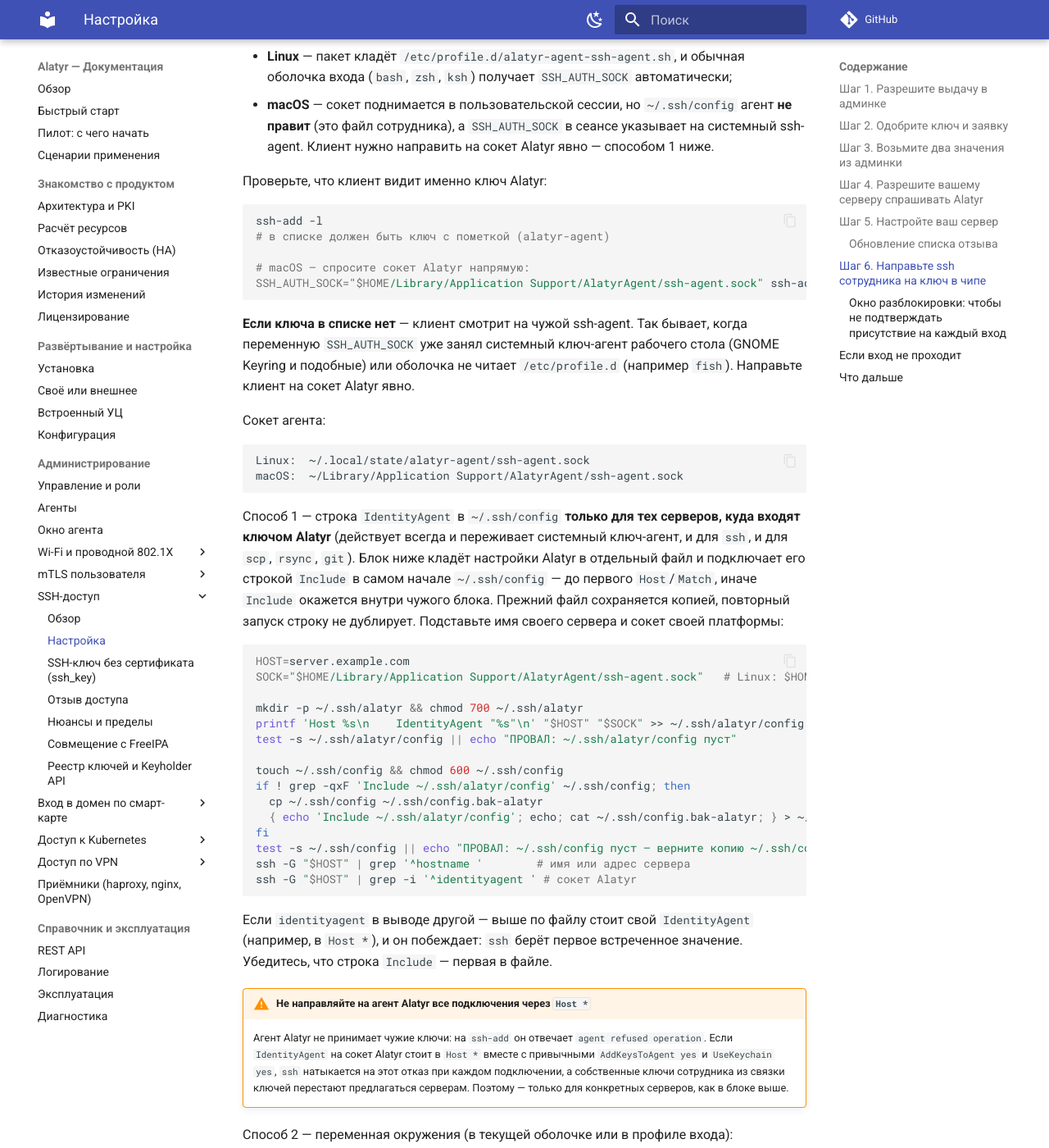
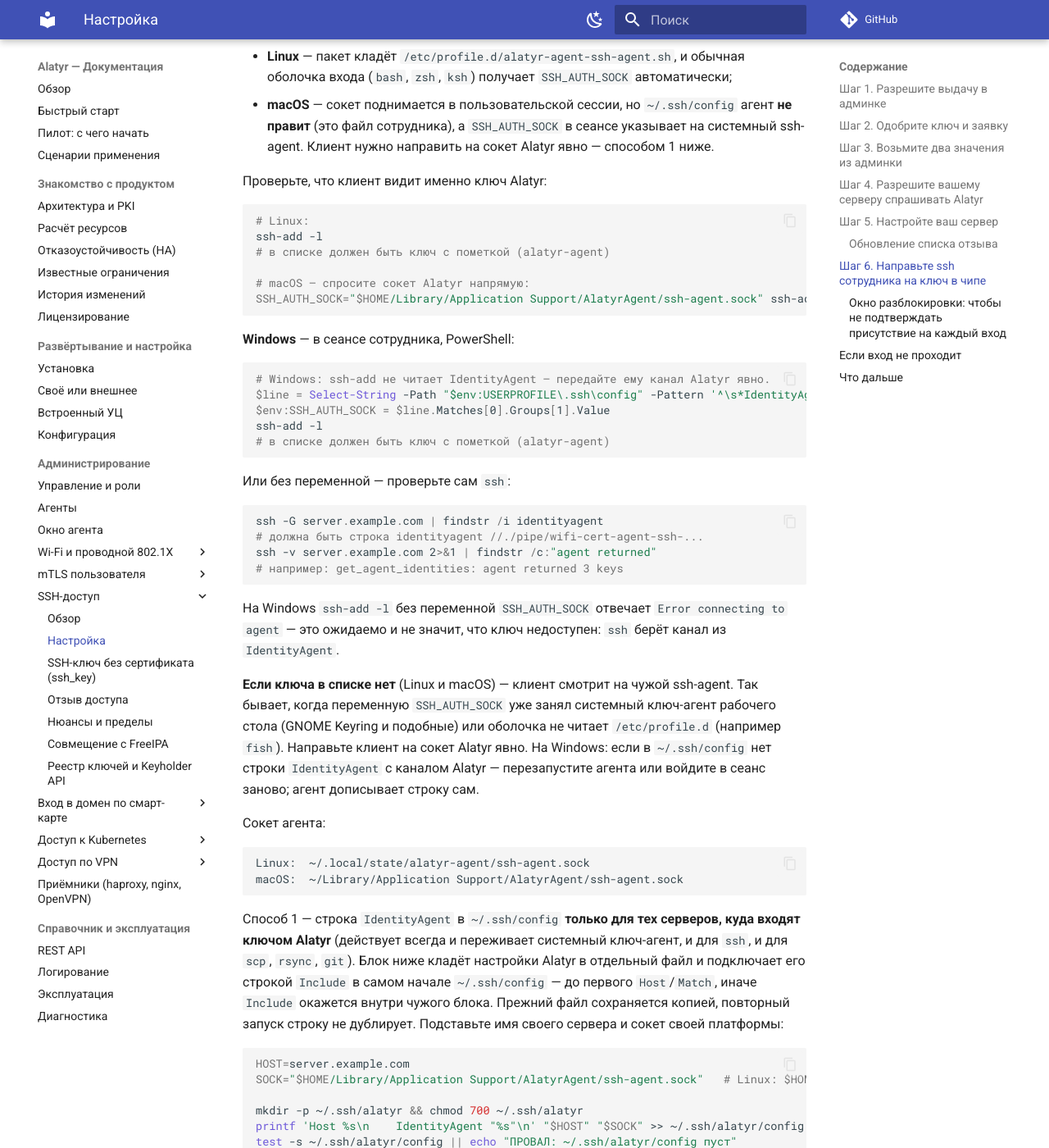
Before and after one commit to s3m4rgl/alatyr-docs, an MkDocs documentation site: the page built from docs/ssh/setup.md, in a window 1280 px wide and 1400 px high, scrolled down 5399 px. Shown: the whole window at 82% size. Built offline with MkDocs 1.6.1 and Material for MkDocs 9.7.7, drawn with Linux system fonts in a browser that asks for light colours; comment, search, counter and statistics services are not loaded.

Commit message:
docs(ssh): шаг 6 — рабочая проверка ключа на Windows
ssh-add не читает IdentityAgent из ~/.ssh/config и на Windows без
SSH_AUTH_SOCK отвечает «Error connecting to agent». Для Windows дана
проверка с каналом агента из строки IdentityAgent и вторая — через
ssh -G и ssh -v; сказано, что ошибка без переменной ожидаема.

````diff
--- a/docs/ssh/setup.md
+++ b/docs/ssh/setup.md
@@ -260,6 +260,7 @@ echo '0 * * * * root /etc/ssh/alatyr-krl-update.sh' | sudo tee /etc/cron.d/alaty
 Проверьте, что клиент видит именно ключ Alatyr:
 
 ```bash
+# Linux:
 ssh-add -l
 # в списке должен быть ключ с пометкой (alatyr-agent)
 
@@ -267,10 +268,36 @@ ssh-add -l
 SSH_AUTH_SOCK="$HOME/Library/Application Support/AlatyrAgent/ssh-agent.sock" ssh-add -l
 ```
 
-**Если ключа в списке нет** — клиент смотрит на чужой ssh-agent. Так бывает,
-когда переменную `SSH_AUTH_SOCK` уже занял системный ключ-агент рабочего стола
-(GNOME Keyring и подобные) или оболочка не читает `/etc/profile.d` (например
-`fish`). Направьте клиент на сокет Alatyr явно.
+**Windows** — в сеансе сотрудника, PowerShell:
+
+```powershell
+# Windows: ssh-add не читает IdentityAgent — передайте ему канал Alatyr явно.
+$line = Select-String -Path "$env:USERPROFILE\.ssh\config" -Pattern '^\s*IdentityAgent\s+"?([^"\s]*wifi-cert-agent-ssh-[^"\s]+)' | Select-Object -First 1
+$env:SSH_AUTH_SOCK = $line.Matches[0].Groups[1].Value
+ssh-add -l
+# в списке должен быть ключ с пометкой (alatyr-agent)
+```
+
+Или без переменной — проверьте сам `ssh`:
+
+```powershell
+ssh -G server.example.com | findstr /i identityagent
+# должна быть строка identityagent //./pipe/wifi-cert-agent-ssh-...
+ssh -v server.example.com 2>&1 | findstr /c:"agent returned"
+# например: get_agent_identities: agent returned 3 keys
+```
+
+На Windows `ssh-add -l` без переменной `SSH_AUTH_SOCK` отвечает
+`Error connecting to agent` — это ожидаемо и не значит, что ключ недоступен:
+`ssh` берёт канал из `IdentityAgent`.
+
+**Если ключа в списке нет** (Linux и macOS) — клиент смотрит на чужой
+ssh-agent. Так бывает, когда переменную `SSH_AUTH_SOCK` уже занял системный
+ключ-агент рабочего стола (GNOME Keyring и подобные) или оболочка не читает
+`/etc/profile.d` (например `fish`). Направьте клиент на сокет Alatyr явно.
+На Windows: если в `~/.ssh/config` нет строки `IdentityAgent` с каналом
+Alatyr — перезапустите агента или войдите в сеанс заново; агент дописывает
+строку сам.
 
 Сокет агента:
 
````
